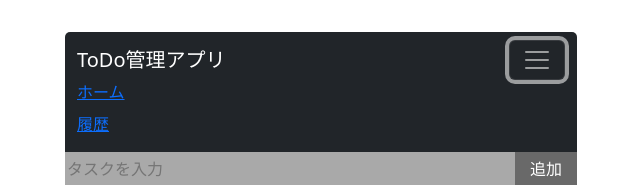
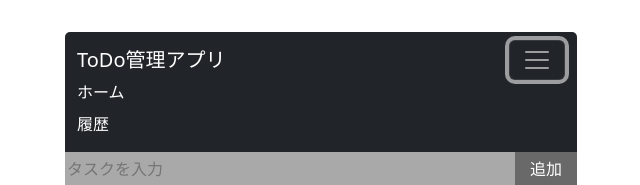
Before and after one commit to s1f10230171/react-todo-app, a React (Create React App) app: page / in a window 1280 px wide. Both pictures are taken after a click on the button "Toggle navigation". Shown: the top 185 px of the page, without its empty margins (319-959 px from the left). Built offline with nearby package versions, Linux system fonts and the light colour scheme; the HTML template or start-up script is replaced by a standard one.

Commit message:
ホバー機能とリンクの見た目変更

```diff
--- a/src/App.css
+++ b/src/App.css
@@ -20,3 +20,7 @@
 .App-content {
   background-color: white;
 }
+
+.nav-link-hover:hover {
+  color: #ffc107 !important;
+}
--- a/src/Header.js
+++ b/src/Header.js
@@ -16,12 +16,12 @@ function Header() {
             <div className='collapse navbar-collapse' id="navbarContent">
                 <ul className='navbar-nav mb-2'>
                     <li className='nav-item'>
-                        <Link to="/">ホーム</Link>
+                        <Link to="/" className="text-white text-decoration-none nav-link-hover">ホーム</Link>
                     </li>
                 </ul>
                 <ul className='navbar-nav mb-2'>
                     <li className='nav-item'>
-                        <Link to="/history">履歴</Link>
+                        <Link to="/history" className="text-white text-decoration-none nav-link-hover">履歴</Link>
                     </li>
                 </ul>
             </div>
```
